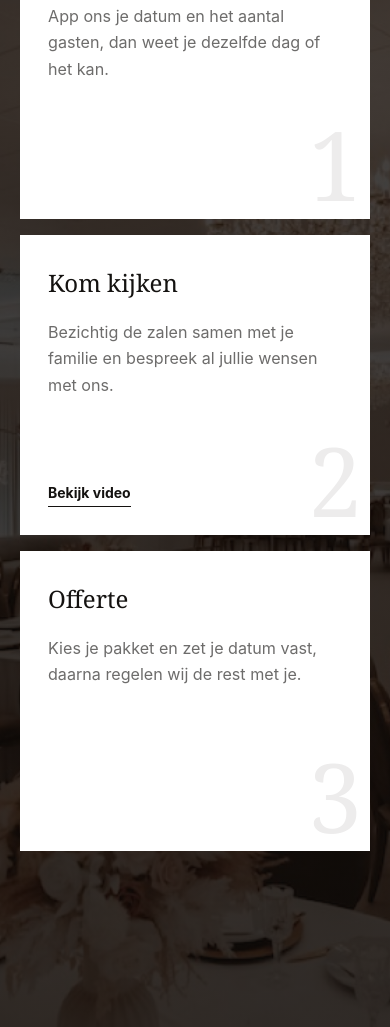
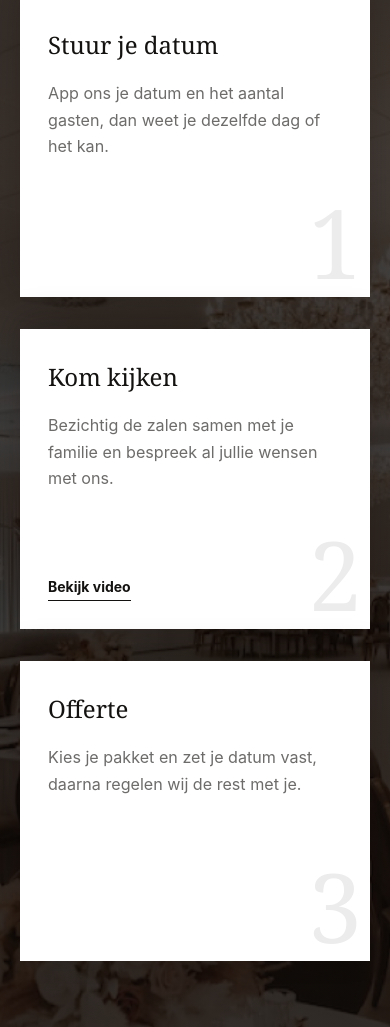
Before and after one commit to Kreatives/ECD, a plain HTML site: page index.html in a window 390 px wide. Shown: the part 6036-7063 px from the top of the page. Drawn offline with nearby package versions, Linux system fonts and the light colour scheme; a web font is replaced by a local one.

Commit message:
Mobile fixes: sticky-stack werkwijze-stappen, reviews-breedte in max-content track, parallax-CTA scrub niet meer verstoord door adresbalk-resize
Co-Authored-By: Claude Opus 4.8 (1M context) <noreply@anthropic.com>

```diff
--- a/css/styles.css
+++ b/css/styles.css
@@ -705,13 +705,23 @@ a { color: inherit; text-decoration: none; }
   .feature + .feature { border-left: 0; border-top: 1px solid var(--line-light); padding-top: 2.5rem; }
   .zaal { grid-template-columns: 1fr; height: auto; min-height: auto; position: relative; top: auto; }
   .zaal__media { aspect-ratio: 4 / 3; order: -1; }
-  .steps { grid-template-columns: 1fr; }
-  .step--1, .step--3 { margin-top: 0; }
-  .rev-card { flex-basis: calc((100% - clamp(1rem,2vw,1.75rem)) / 2); }
+  /* werkwijze-stappen stapelen op elkaar: elke card blijft plakken en de volgende schuift eroverheen */
+  .werkwijze { overflow: visible; }
+  .steps { display: block; }
+  .step {
+    position: sticky; margin-top: 0;
+    box-shadow: 0 -10px 30px rgba(12,10,8,0.22);
+  }
+  .step + .step { margin-top: clamp(2rem, 6vw, 3rem); }
+  .step--1 { top: 88px; }
+  .step--2 { top: 104px; }
+  .step--3 { top: 120px; }
+  /* percentage flex-basis klapt dicht in een max-content track, dus vaste breedtes op mobiel */
+  .rev-card { flex-basis: min(46vw, 420px); }
 }
 
 @media (max-width: 720px) {
-  .rev-card { flex-basis: 82%; }
+  .rev-card { flex-basis: 82vw; }
 }
 
 @media (max-width: 720px) {
--- a/js/main.js
+++ b/js/main.js
@@ -7,7 +7,12 @@ document.documentElement.classList.add('js');
   const prefersReduced = window.matchMedia('(prefers-reduced-motion: reduce)').matches;
   const hasGSAP = typeof window.gsap !== 'undefined';
 
-  if (hasGSAP) gsap.registerPlugin(ScrollTrigger);
+  if (hasGSAP) {
+    gsap.registerPlugin(ScrollTrigger);
+    /* negeer de mini-resizes van de mobiele adresbalk; die lieten de scrub-animaties
+       (o.a. de parallax-CTA) midden in het scrollen opnieuw berekenen en vastlopen */
+    ScrollTrigger.config({ ignoreMobileResize: true });
+  }
 
   /* ---------- oval buttons: flip-laag achter een vaste tekst ---------- */
   document.querySelectorAll('.btn--oval').forEach((el) => {
@@ -195,6 +200,14 @@ document.documentElement.classList.add('js');
     const steps = gsap.utils.toArray('[data-step]', wrap);
     if (!steps.length) return;
 
+    const section = wrap.closest('.werkwijze') || wrap;
+    const [card1, card2, card3] = steps;
+    if (!card2 || !card3) return;
+
+    /* Desktop: gestaggerde slide-in + pin die de cards gelijk uitlijnt.
+       Mobiel (<=960px) regelt het stapelen zelf via position:sticky in de CSS. */
+    const mm = gsap.matchMedia();
+    mm.add('(min-width: 961px)', () => {
       if (prefersReduced) {
         gsap.set(steps, { autoAlpha: 1, y: 0 });
         return;
@@ -207,17 +220,9 @@ document.documentElement.classList.add('js');
         scrollTrigger: { trigger: wrap, start: 'top 80%' }
       });
 
-    /* desktop: pin de sectie; terwijl je scrollt zakt card 2 omlaag, daarna card 3,
+      /* pin de sectie; terwijl je scrollt zakt card 2 omlaag, daarna card 3,
          tot alle drie op gelijke hoogte staan. Daarna loopt het scrollen gewoon door. */
-    const section = wrap.closest('.werkwijze') || wrap;
-    const [card1, card2, card3] = steps;
-    if (!card2 || !card3) return;
-
-    const mm = gsap.matchMedia();
-    mm.add('(min-width: 961px)', () => {
-      /* hoeveel elke card omlaag moet om met card 1 (de laagste) uit te lijnen */
       const drop = (el) => Math.max(0, card1.offsetTop - el.offsetTop);
-
       const tl = gsap.timeline({
         defaults: { ease: 'power2.inOut' },
         scrollTrigger: {
@@ -233,7 +238,7 @@ document.documentElement.classList.add('js');
       tl.to(card2, { y: () => drop(card2), duration: 1 })
         .to(card3, { y: () => drop(card3), duration: 1 }, '>-0.1');
 
-      return () => gsap.set([card2, card3], { clearProps: 'transform' });
+      return () => gsap.set(steps, { clearProps: 'all' });
     });
   })();
 
@@ -391,7 +396,8 @@ document.documentElement.classList.add('js');
     if (document.fonts && document.fonts.ready) {
       document.fonts.ready.then(() => ScrollTrigger.refresh());
     }
-    window.addEventListener('resize', () => ScrollTrigger.refresh());
+    /* geen handmatige resize-refresh: ScrollTrigger doet dit zelf en op mobiel zou de
+       adresbalk-resize anders elke scroll een refresh forceren (zie ignoreMobileResize) */
   }
 
   /* ---------- drag-to-scroll helper ---------- */
```
Lines whose indentation alone changed are shown as unchanged.
